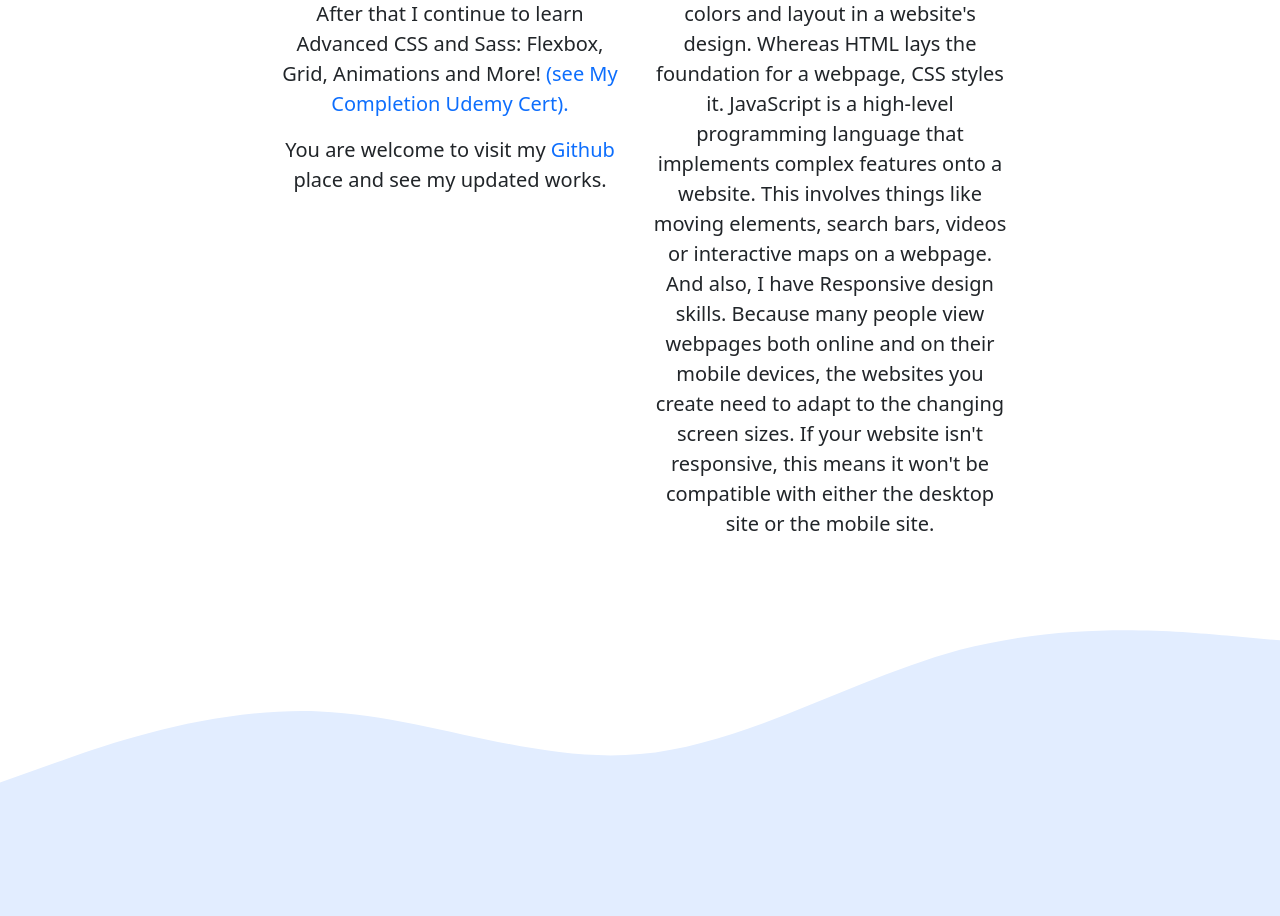
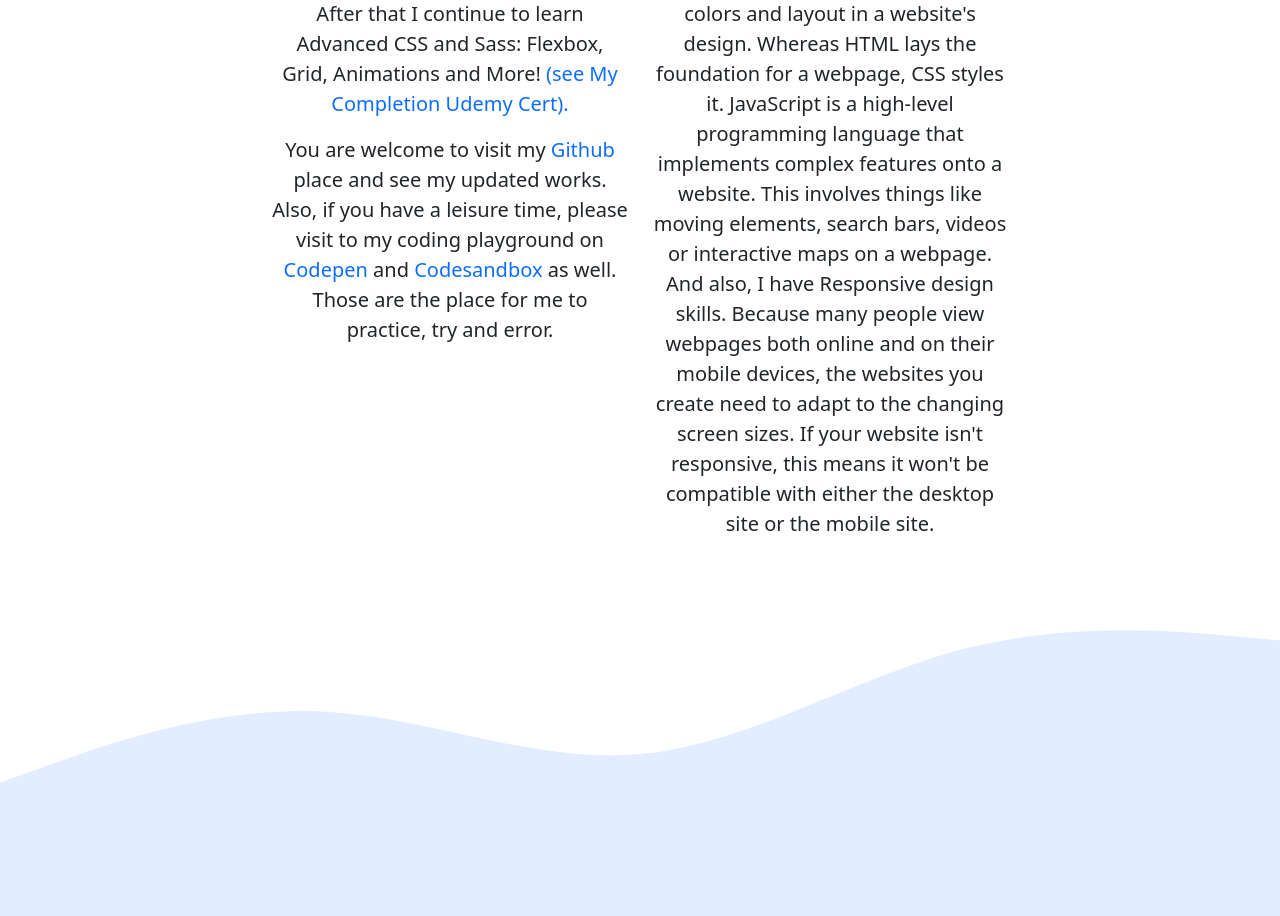
Before and after one commit to Saaidin/saaidin.github.io, a plain HTML site: page index.html in a window 1280 px wide. Shown: the part 1021-1937 px from the top of the page. Drawn offline with nearby package versions, Linux system fonts and the light colour scheme.

Commit message:
adding link to codepen and codesandbox
link reference for visitors who is interested to my works

```diff
--- a/index.html
+++ b/index.html
@@ -70,7 +70,7 @@
           <div class="col-md-4">
             <p>I started learning the Build Responsive Real-World Website with HTML and CSS back on 2013. That is 5 years ago <a href='https://drive.google.com/file/d/1Z06GEfOsiUCRqNUMCRs90Utr9xAby7nn/view?usp=sharing' target='_blank'>(see My Completion Udemy Cert).</a> Then I continue learning the The Complete JavaScript Course 2022 <a href='https://drive.google.com/file/d/1EUTZMfUyfg2c8k4HC0VkRyRBwT9ymI1Q/view?usp=sharing' target='_blank'>(see My Completion Udemy Cert).</a> After that I continue to learn Advanced CSS and Sass: Flexbox, Grid, Animations and More! <a href='https://drive.google.com/file/d/1O9TFHddSEMhBHI9B2BJSESBiSuid7AJ0/view?usp=sharing' target='_blank'>(see My Completion Udemy Cert).</a>
             </p>
-            <p>You are welcome to visit my <a href='https://github.com/Saaidin' target='_blank'>Github</a> place and see my updated works.</p>
+            <p>You are welcome to visit my <a href='https://github.com/Saaidin' target='_blank'>Github</a> place and see my updated works. Also, if you have a leisure time, please visit to my coding playground on <a href='https://codepen.io/Din73' target='_blank'>Codepen</a> and <a href='https://codesandbox.io/u/Saaidin' target='_blank'>Codesandbox</a> as well. Those are the place for me to practice, try and error.</p>
           </div>
           <div class="col-md-4">
             <p> I have HTML/CSS/JavaScript skills. HTML is the most used markup language across the web, and web developers use it to create web pages on the Internet. CSS, on the other hand, is used to style the website. It's responsible for the choice of fonts, colors and layout in a website's design. Whereas HTML lays the foundation for a webpage, CSS styles it. JavaScript is a high-level programming language that implements complex features onto a website. This involves things like moving elements, search bars, videos or interactive maps on a webpage. And also, I have Responsive design skills. Because many people view webpages both online and on their mobile devices, the websites you create need to adapt to the changing screen sizes. If your website isn't responsive, this means it won't be compatible with either the desktop site or the mobile site. </p>
```
